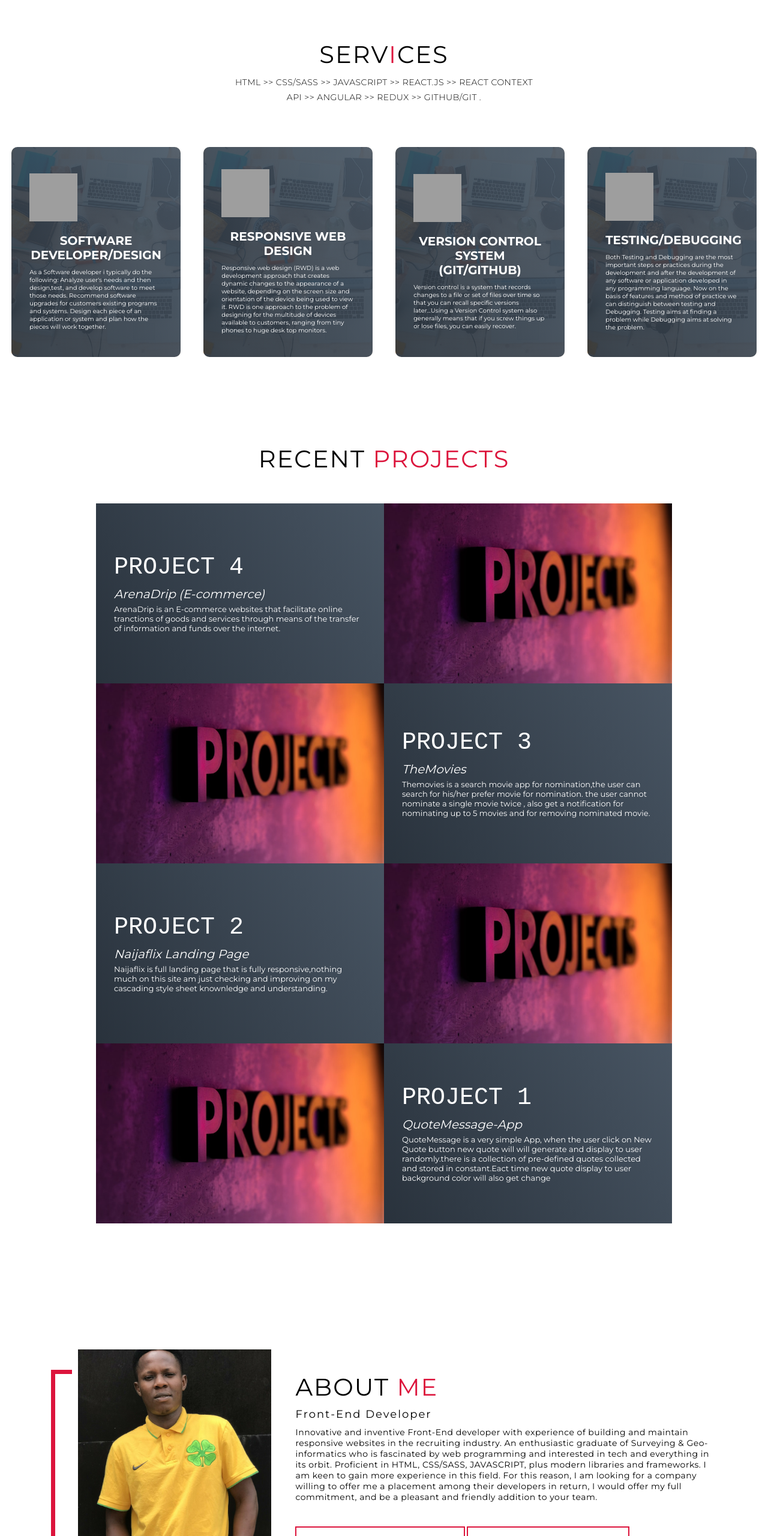
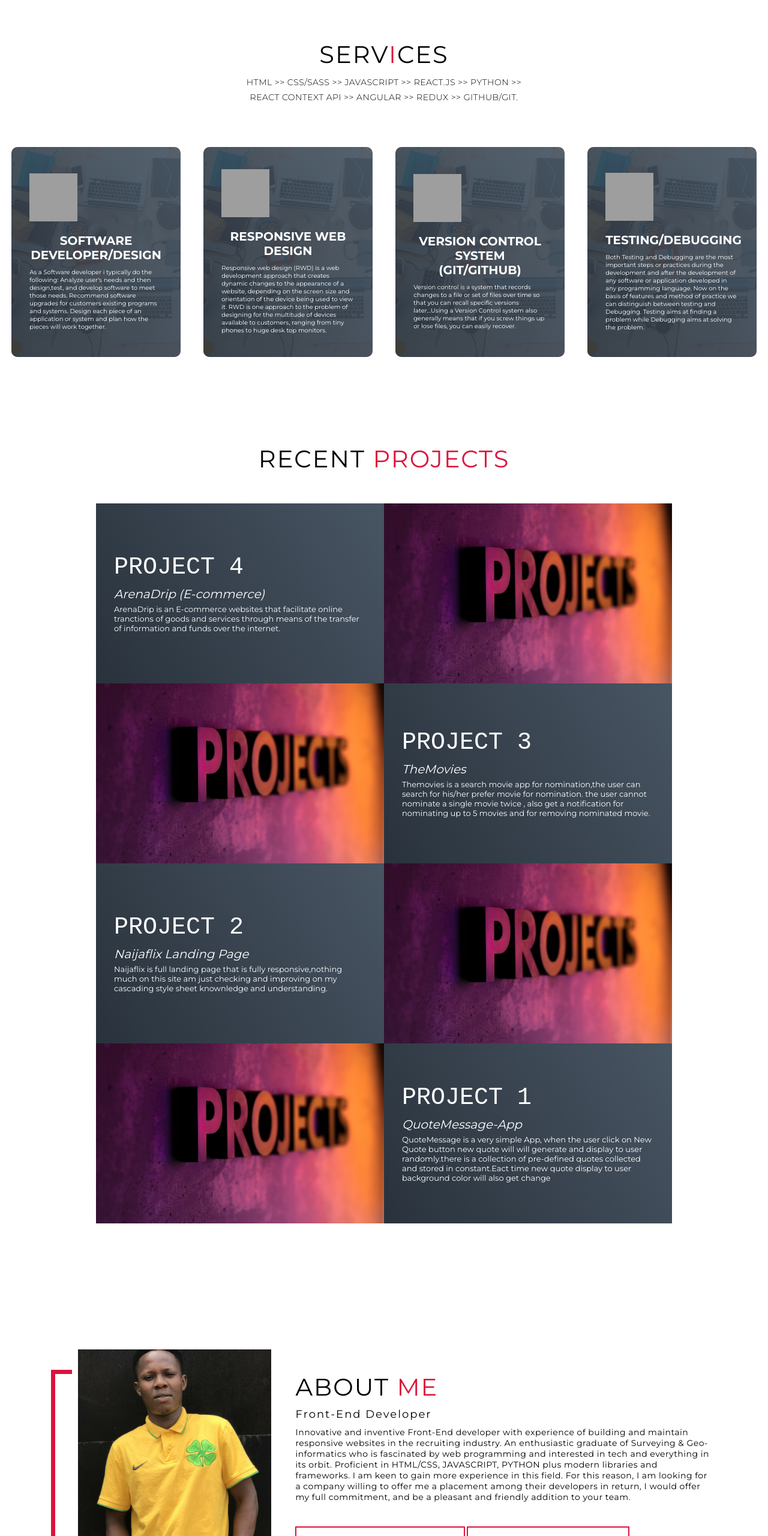
Before and after one commit to al-waheed/morenikeji, a website: page index.html in a window 1280 px wide. Shown: the part 860-3420 px from the top of the page at 60% size. Drawn offline with Linux system fonts and the light colour scheme; grey boxes are pictures that could not be loaded.

Commit message:
uploaded new cv

```diff
--- a/index.html
+++ b/index.html
@@ -44,7 +44,7 @@
          <div class="services container">
              <div class="service-top">
                  <h1 class="section-title">Serv<span>i</span>ces</h1>
-                 <p>HTML >> CSS/SASS >> JAVASCRIPT >> REACT.JS >> REACT CONTEXT API >> ANGULAR >> REDUX >> GITHUB/GIT .</p>
+                 <p>HTML >> CSS/SASS >> JAVASCRIPT >> REACT.JS >> PYTHON >> REACT CONTEXT API >> ANGULAR >> REDUX >> GITHUB/GIT.</p>
              </div>
              <div class="service-bottom">
                  <div class="service-item">
@@ -161,10 +161,10 @@
        <h2>Front-End Developer</h2>
        <p>Innovative and inventive Front-End developer with experience of building and maintain responsive websites in the recruiting
          industry. An enthusiastic graduate of Surveying & Geo-informatics who is fascinated by web programming and interested in tech
-         and everything in its orbit. Proficient in HTML, CSS/SASS, JAVASCRIPT, plus modern libraries and frameworks. I am keen to gain
+         and everything in its orbit. Proficient in HTML/CSS, JAVASCRIPT, PYTHON plus modern libraries and frameworks. I am keen to gain
          more experience in this field. For this reason, I am looking for a company willing to offer me a placement among their developers
          in return, I would offer my full commitment, and be a pleasant and friendly addition to your team.</p>
-       <a href="/image/MORENIKEJI.pdf" target='_blank' rel="noopener noreferrer" class='cta'>Download Resume</a>
+       <a href="/image/Morenikeji CV.pdf" target='_blank' rel="noopener noreferrer" class='cta'>Download Resume</a>
        <a href="https://scq.io/VSl7fmZ" target='_blank' rel="noopener noreferrer" class='cta'>Certification Link</a>
       </div>
     </div>
```
Also changed, not shown: 3 other files.
